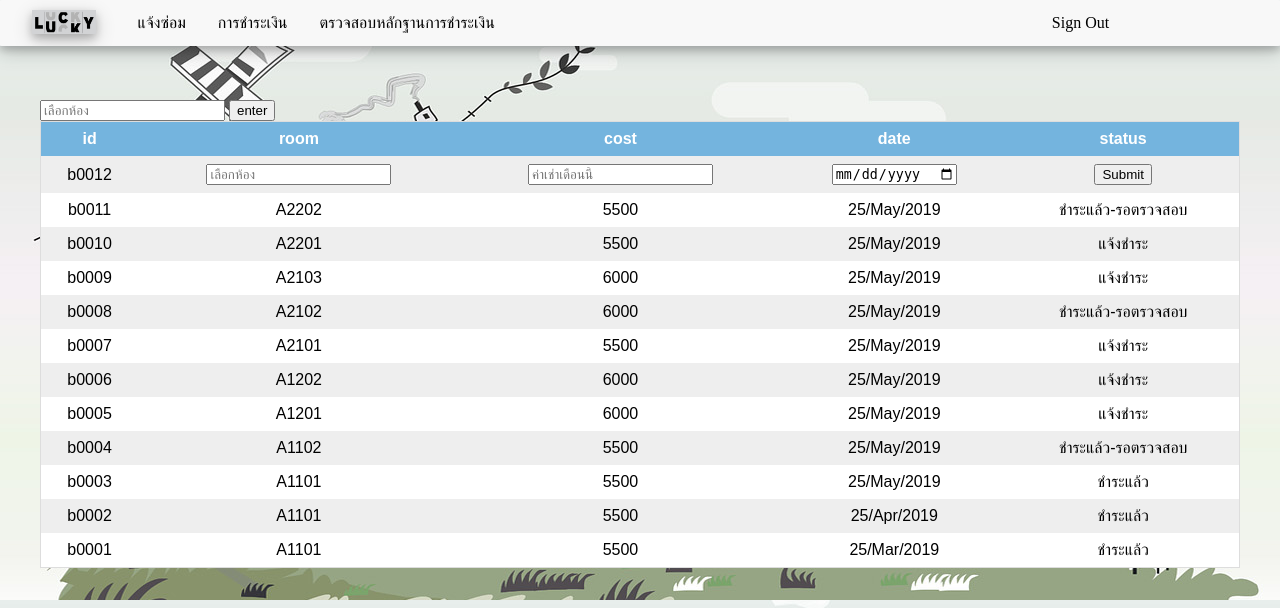
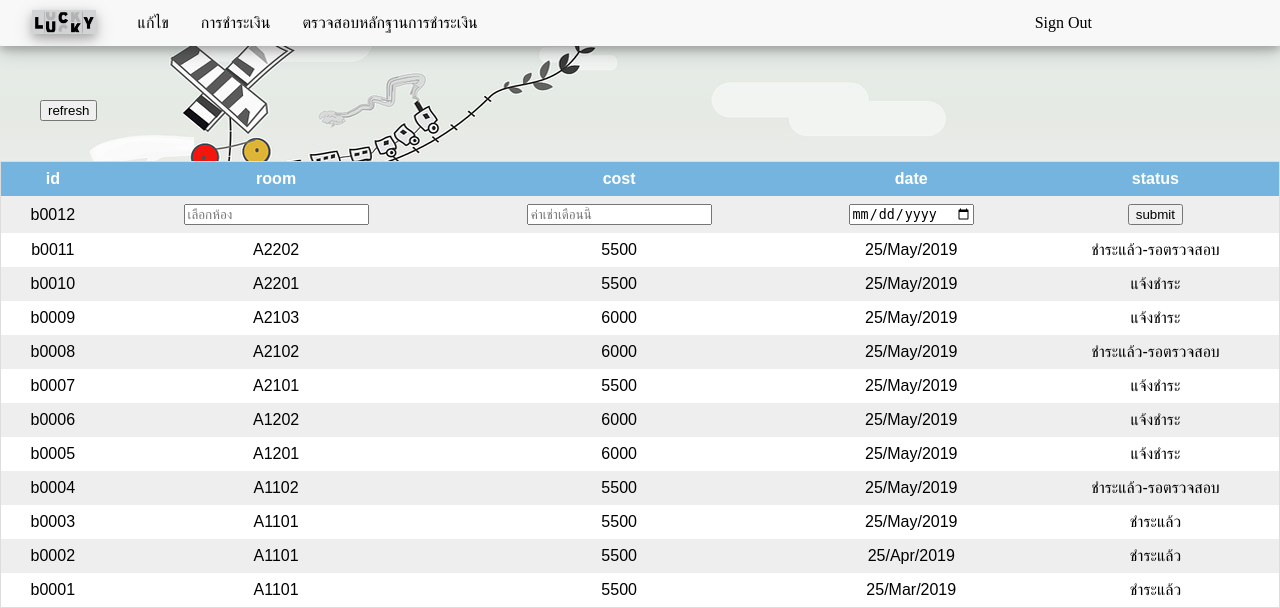
Before and after one commit to kaimook-pearl/Bisad, a PHP site: page /views/announce.php in a window 1280 px wide. Shown: the top 608 px of the page. Run offline with PHP 8.4, Linux system fonts and the light colour scheme; data comes from the database, SQL or seed files in the repository.

Commit message:
Update announce.php
แก้บัค

```diff
--- a/views/announce.php
+++ b/views/announce.php
@@ -18,7 +18,7 @@
     </div>
 
     <div class="navbar">
-      <a href="?page=fix">แจ้งซ่อม</a>
+      <a href="?page=edit">แก้ไข</a>
       <a href="?page=announce">การชำระเงิน</a>
       <a href="?page=payment">ตรวจสอบหลักฐานการชำระเงิน</a>
     </div>
@@ -41,19 +41,19 @@
     $order = "b".str_pad(intval($count2['count'])+1, 4, '0', STR_PAD_LEFT);
 
 ?><form action="" method="POST">
-  <div class="broom"><input type="text" name="broom" placeholder="เลือกห้อง" required>
+  <!-- <div class="broom"><input type="text" name="broom" placeholder="เลือกห้อง" required> -->
   <!-- <div class="bdate"><input type="date" name="bdate" placeholder="เลือกเดือน" value="
   <?php
   // if(isset($_POST['bdate'])) echo $_POST['bdate']
   ?>"> -->
-  <input type="submit" value="enter">
+  <input type="submit" value="refresh" name="refresh">
   </div></form>
   <?php
-  if(isset($_POST['broom']) or isset($_POST['bdate']))
+  if(isset($_POST['refresh']))
         {
-          $room = $_POST['broom'];
-          $room1 = $room;
-          $days = $day;
+          $room = $_POST['refresh'];
+          // $room1 = $room;
+          // $days = $day;
         }
         ?>
         <form action="" method="POST">
@@ -71,12 +71,12 @@
         <?php
         // if(isset($_POST['broom'])){  $room3 = $_POST['broom']; echo $room3;}
         ?>" disabled></td> -->
-        <td><div class="broom"><input type="text" name="broom" placeholder="เลือกห้อง"></td>
+        <td><div class="broom"><input type="text" name="broom" placeholder="เลือกห้อง" required></td>
 
-<td><div class="cost"><input type="text" name="cost" placeholder="ค่าเช่าเดือนนี้" ></td>
-<td><div class="bdate"><input type="date" name="bdate" placeholder="เลือกเดือน" value="<?php if(isset($_POST['bdate'])) echo $_POST['bdate']?>">
+<td><div class="cost"><input type="text" name="cost" placeholder="ค่าเช่าเดือนนี้" required></td>
+<td><div class="bdate"><input type="date" name="bdate" placeholder="เลือกเดือน" required value="<?php if(isset($_POST['bdate'])) echo $_POST['bdate']?>">
  </td>
-<td><input type="submit" value="Submit" name="submit"></td>
+<td><input type="submit" value="submit" name="submit"></td>
     </tr>    </form>
 
 <?php
@@ -85,7 +85,7 @@
         FROM bill
         ORDER BY day DESC, id DESC"
         );
-
+      $day = isset($_POST['bdate']) ? $_POST['bdate']:"";
     if ($query->num_rows > 0) {
         // output data of each row
         while ($row = $query->fetch_assoc()) {
@@ -94,15 +94,7 @@
             echo "<td>".$row['cost']."</td>";
             echo "<td>".date('d/M/Y ', strtotime($row['day'])) ."</td>";
             echo "<td>".$row['state']."</td></tr>";
-            // break;
-        //     echo "</td><td><div class=\"billid\">
-        //     <input type=\"text\" name=\"billid\" placeholder=\"เลขที่บิล\" required></td>";
-        //     echo "<td><div class=\"cost\">
-        //     <input type=\"text\" name=\"cost\" placeholder=\"ค่าห้อง\" required></td>";
-        //     echo "<td><select name=\"statust\">
-        //     <option value=\"notdone\" name=\"notdone\">ยังไม่ชำระ</option>
-        //     <option value=\"done\" name=\"done\">ชำระแล้ว</option>
-        //   </select></td></tr>";
+
           }
         } else {
           echo "ไม่มีข้อมูล";
@@ -121,27 +113,27 @@
           if(isset($_POST["cost"])){
             // $bilid = $_POST["billid"];
             $cost = $_POST["cost"];
-            // $datee = $_POST["broo"];
+            $room1 = $_POST["broom"];
 
             // echo $order;
             // echo $room;
             // echo $cost;
-            // echo $days;
+            $day = date('Y-m-d',strtotime($day));
             if (!$conn)
             {
               echo "not connect";
             }
-          }
-          if(isset($_POST["submit"])){
-        $sql = "INSERT INTO bill   Value ('$order','$room1',$cost,'ยังไม่ชำระ','$days')";
+
+        $sql = "INSERT INTO bill   Value ('$order','$room1',$cost,'ยังไม่ชำระ','$day')";
         if (!mysqli_query($conn,$sql)) {
             echo "not insert";
         }
-        else {
-            echo("<script>alert('ส่งฟอร์ม สำเร็จ!!')</script>");
-            header('refresh:2; ?page=announce');
-        }
+        // else {
+        //     echo("<script>alert('ส่งฟอร์ม สำเร็จ!!')</script>");
+        //     header('refresh:2;?page=announce');
+        // }
       }
+        // header('refresh:0;?page=announce');
         // if(isset($_POST['broom']))
         // {
         //   $room = $_POST['broom'];
```
